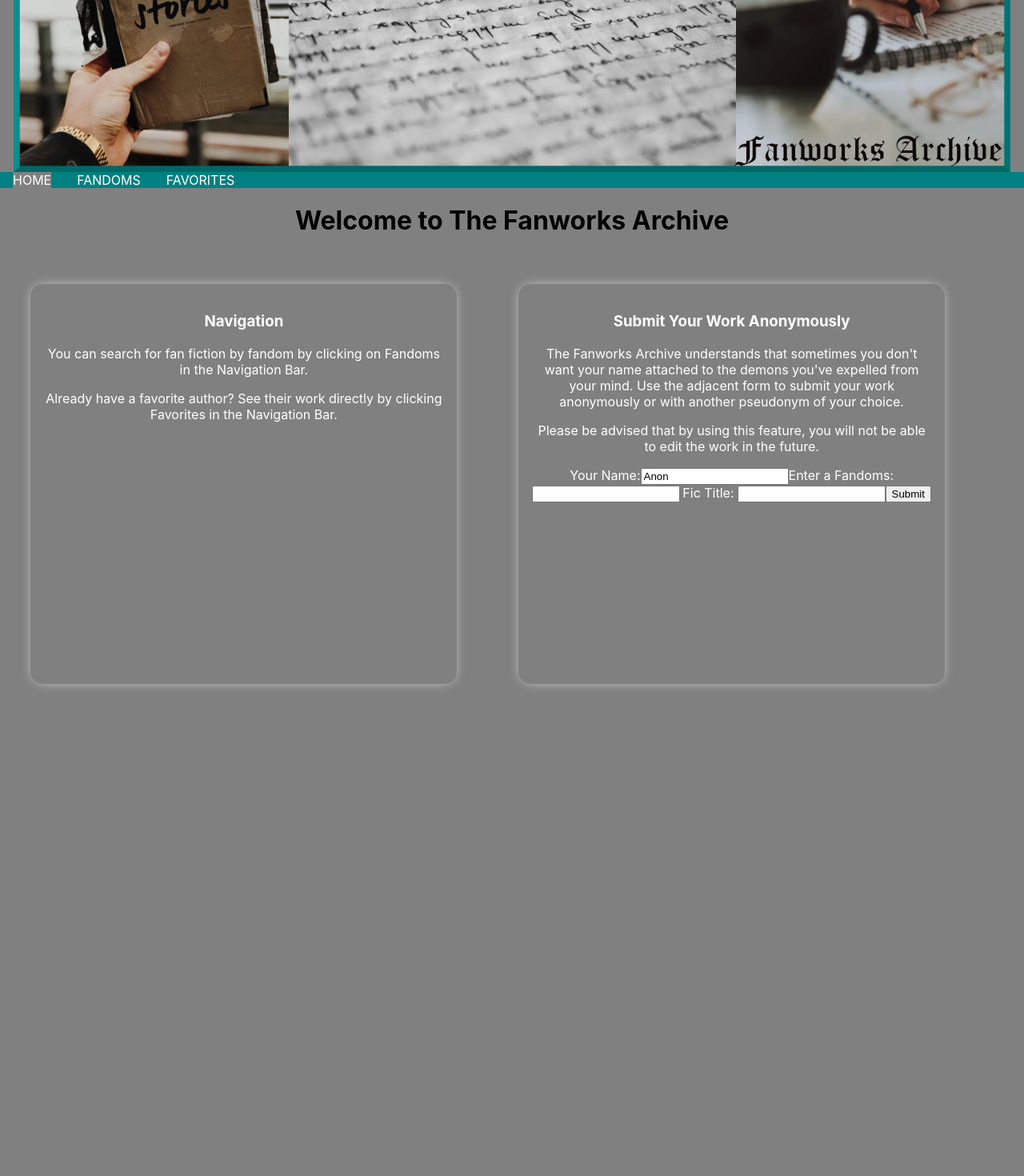
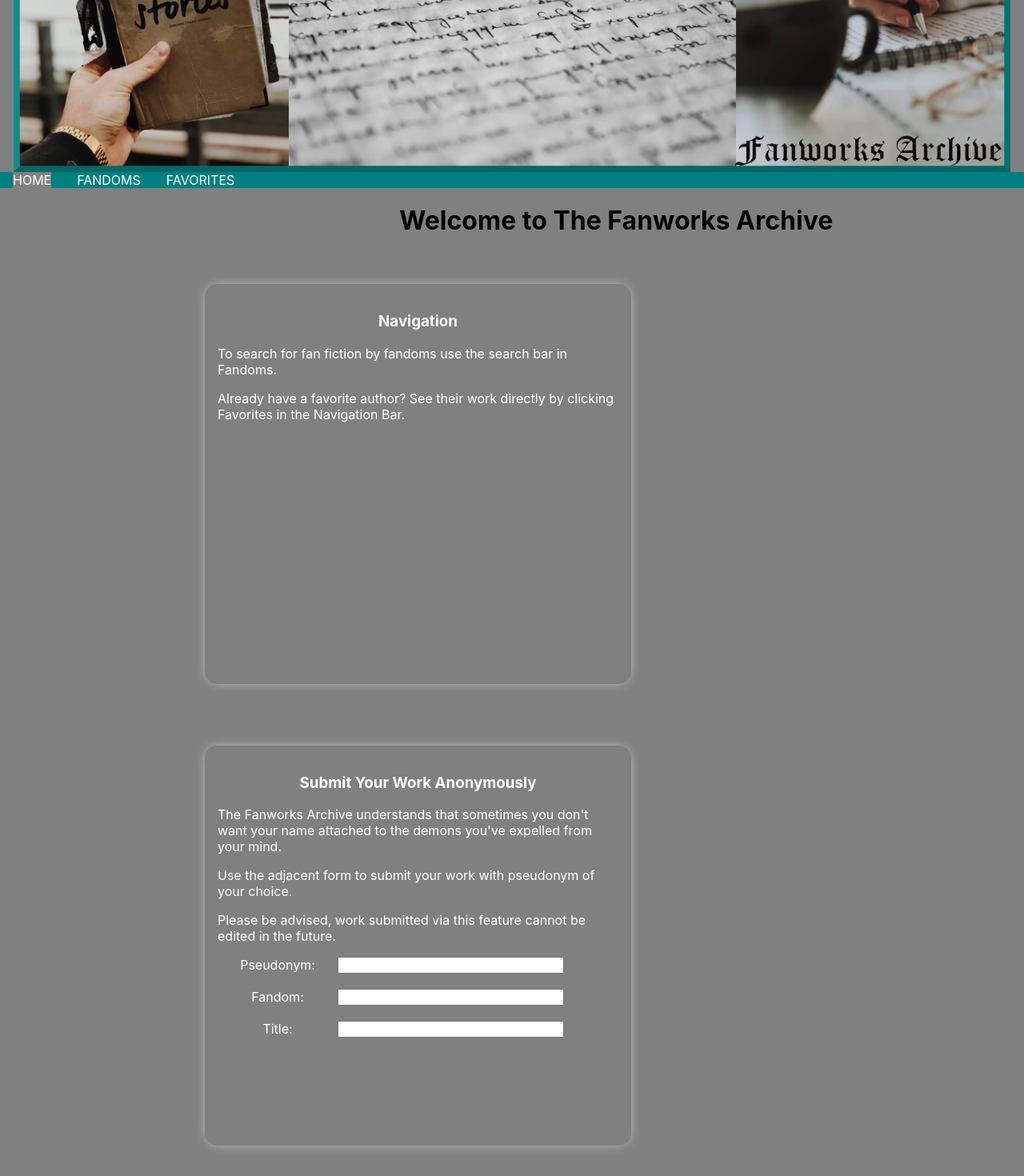
Before and after one commit to kap83/react-fanfic-archive, a React (Create React App) app: page / in a window 1280 px wide. Shown: the part 185-1655 px from the top of the page at 80% size. Before the commit the page ends 1079 px from the top, so only its background shows below. Built offline with nearby package versions, Linux system fonts and the light colour scheme; data requests are answered from the project's data file.

Commit message:
commit message

```diff
--- a/src/Components/App.js
+++ b/src/Components/App.js
@@ -10,6 +10,7 @@ import Favorites from "./Favorites"
 export default function App() {
   const [userData, setUserData] = useState(null)
 
+
   useEffect(()=>{
     fetch("http://localhost:3000/users")
     .then(res => res.json())
@@ -17,6 +18,13 @@ export default function App() {
     )
   },[])
 
+  const handleNewUser = (newUser) => {
+      setUserData([...userData], newUser)
+  }
+
+  const handleFavoriteUpdate = (favoriteUpdate) => {
+      setUserData([...userData], favoriteUpdate)
+  }
 
   return (
     <div>
@@ -24,14 +32,13 @@ export default function App() {
       <NavBar/>
       <Switch>
         <Route path="/fandoms">
-          {userData && <Fandoms
-            userData={userData} setUserData={setUserData} />}
+          {userData && <Fandoms userData={userData} />}
         </Route>
         <Route path="/favorites">
-          {userData && <Favorites userData={userData} setUserData={setUserData} />}
+          {userData && <Favorites handleFavoriteUpdate={handleFavoriteUpdate} userData={userData} />}
         </Route>
         <Route exact path="/">
-          {userData && <Home userData={userData} setUserData={setUserData}/>}
+          {userData && <Home userData={userData} handleNewUser={handleNewUser}/>}
         </Route>
       </Switch>
     </div>
--- /dev/null
+++ b/src/Components/Card.css
@@ -0,0 +1,58 @@
+.image-container{
+    box-shadow: 0px 0px 15px -5px;
+    float: left;
+    height: 100px;
+  }
+  .author-card-container {
+    box-sizing: border-box;
+    color: white;
+    margin: 3%;
+    float: left;
+    border-radius: 15px;
+    width: 533px;
+    height: 500px;
+    text-align: center;
+    padding: 1rem;
+    overflow: hidden;
+    box-shadow: 0px 0px 15px -5px;
+    transition: 0.5s
+  }
+
+.card-container:hover{
+    transform: scale(1.1);
+    box-shadow: 0px 0px 15px -5px;
+  }
+
+.usernameStyle {
+    float: left;
+    margin-left: 1%;
+    margin-top: 0%;
+  }
+
+.btnStyle {
+    float: left;
+    margin-left: 1%
+  }
+
+.fandomLableStyle {
+    display: flex;
+    text-align: start;
+    margin-top: 25%;
+    padding: 0px
+  }
+
+.fandomListStyle {
+    display: flex;
+    margin-left: 30%;
+    list-style-type: none
+  }
+
+.titleLabelStyle {
+    text-align: start;
+  }
+
+.titleListStyle {
+    display: flex;
+    margin-left: 30%;
+    list-style-type: none;
+  }
--- a/src/Components/Card.js
+++ b/src/Components/Card.js
@@ -1,76 +1,45 @@
-import React from 'react'
+import React, {useState} from 'react'
+import './Card.css'
 
-const cardStyle = {
-    marginTop:"3%",
-    marginLeft: "25%",
-    marginRight: "-20%"
+
+export default function Card({user, handleFavoriteUpdate}) {
+  const [click, setClick] = useState(user.favorite)
+
+  const handleClick = () => {
+    setClick((prev) => !prev)
+
+
+    fetch(`http://localhost:3000/users/${user.id}`, {
+      method: "PATCH",
+      headers: {"Content-Type": "application/json"},
+      body: JSON.stringify({favorite: !click})
+    })
+    .then(res => res.json())
+    .then(data => handleFavoriteUpdate(data))
   }
 
-  const usernameStyle = {
-    float: "left",
-    marginLeft: "2%"
-  }
 
-  const fandomLableStyle ={
-    display: "flex",
-    justifyContent: "center",
-    marginTop: "20%",
-    marginBottom: "1%",
-    padding: "0px"
-  }
-
-  const btnStyle = {
-    float: "left",
-    marginTop:"5%",
-    marginLeft: "1%"
-  }
-
-  const fandomListStyle = {
-    display: "inline-block",
-    marginTop: "0" ,
-    justifyContent: "center",
-    marginBottom:"1%",
-    padding: "0px 3px",
-    listStyleType: "none"
-  }
-
-  const titleLabelStyle = {
-    borderStyle: "solid",
-    color: "green",
-    marginTop: "0"
-  }
-
-  const titleListStyle = {
-    listStyleType: "none",
-    marginTop: "0px",
-    display: "flex",
-    justifyContent: "center",
-    borderStyle: "solid",
-    color: "pink"
-  }
 
   const defaultIcon = "https://picsum.photos/id/0/100/100"
 
- export default function Card({user}) {
-
   return (
-      <div className= 'card-container'>
-            <button style={btnStyle}>♥️</button>
-              <div className='image-container' style={cardStyle}>
+      <div className= 'author-card-container'>
+              <div className='image-container' >
                 <img src={user.icon || defaultIcon} alt="icon" />
               </div>
-                <h2 style={usernameStyle}>{user.username}</h2>
-                <h3 style={fandomLableStyle}>Fandoms:</h3>
+                <h1 className='usernameStyle'>{user.username}</h1>
+                <button className= 'btnStyle' onClick={handleClick}>{click ? "❤️" : "♡" }</button>
+                <h3 className='fandomLableStyle'>Fandoms:</h3>
               {user.fandoms?.map((fandom) =>
-                <ul key={crypto.randomUUID()} >
-                  <li style={{listStyleType: "none"}}>{fandom}</li>
+                <ul key={crypto.randomUUID()} className='fandomListStyle'>
+                  <li>{fandom}</li>
                 </ul>)}
+                <h3 className='titleLabelStyle'>Titles:</h3>
               {user.titles?.map((title)=>
-                <ul key={crypto.randomUUID()} style={titleListStyle}>
+                <ul key={crypto.randomUUID()} className='titleListStyle'>
                   <li>{title}</li>
                 </ul>
               )}
-
             </div>
   )
 }
--- a/src/Components/Fandoms.js
+++ b/src/Components/Fandoms.js
@@ -5,7 +5,7 @@ import Card from './Card'
 export default function Fandoms({userData}) {
    const [search, setSearch] = useState("")
    const [localUserData, setLocalUserData] = useState(userData)
-   console.log(search)
+
 
   const handleChange = (e) => {
     setSearch(e.target.value)
@@ -32,6 +32,3 @@ export default function Fandoms({userData}) {
   </>
   )
 }
-
-
-// user.fandoms.includes(search)
--- a/src/Components/Favorites.js
+++ b/src/Components/Favorites.js
@@ -1,44 +1,25 @@
-import React, {useState} from 'react'
+import React from 'react'
 import '../index.css'
 import Card from './Card'
 
-const h1Style = {
-  display: "flex",
-  marginLeft: "45%"
-}
-
- // eslint-disable-next-line
-export default function Favorites({userData, setUserData}) {
-   // eslint-disable-next-line
-  const [click, setClick] = useState("no") //or "yes" b/c this is favorites component
 
 
- // eslint-disable-next-line
-  const handleClick = (e) => {
-    e.preventDefault(e)
-    setClick(!click)
-  }
-// eslint-disable-next-line
-const handleChange = (id) => {
-    fetch(`http://localhost:3000/users/${id}`, {
-      method: "PATCH",
-      headers: {"Content-Type": "application/json"},
-      // body: JSON.stringify({"favorite": value})
-    })
-    .then(res=> console.log(res))
-    // .then(data => console.log(data))
-}
+export default function Favorites({userData, handleFavoriteUpdate}) {
+
 
   // eslint-disable-next-line
   const yes = <span roll="img" aria-label='Red Heart'>♥️</span>
   // eslint-disable-next-line
   const no = <span roll="img" aria-label='White Heart'>♡</span>
 
-
   return (
     <>
-        <h1 style={h1Style}>FAVORITE AUTHORS</h1>
-      {userData.map((user) => user.favorite === "yes" ? <Card key={user.id} user={user}/> : null)}
+      {userData.map((user) => user.favorite === true ?
+        <Card
+          handleFavoriteUpdate={handleFavoriteUpdate}
+          key={user.id}
+          user={user}/>
+          : null)}
     </>
   )
 }
--- a/src/Components/Home.js
+++ b/src/Components/Home.js
@@ -1,71 +1,27 @@
-import React, {useState} from 'react'
+import React from 'react'
+import NewAuthorSubmit from './NewAuthorSubmit'
 import '../index.css'
 
-//card favorite authors
-//card your fics
-//card your fandoms
 
-export default function Home({userData, setUserData}) {
-  const [username, setUsername] = useState("Anon")
-  const [fandom, setFandom] = useState("")
-  const [title, setTitle] = useState("")
-
-  const handleSubmit =(e) => {
-    e.preventDefault()
-    const newUserData = {
-      username: username,
-      fandoms: [fandom],
-      titles: [title]
-    }
-
-    fetch("http://localhost:3000/users", {
-      method: 'POST',
-      headers: {"Content-Type": "application/json"},
-      body: JSON.stringify(newUserData)
-    })
-    .then(res=> res.json())
-    .then(newData => handleUpdateUserData(newData) )
-  }
-
-
-  function handleUpdateUserData(newData){
-    setUserData([...userData], newData)
-  }
+export default function Home({handleNewUser}) {
 
   return (
   <>
-      <h1 style={{display: "flex", justifyContent: "center"}}>Welcome to The Fanworks Archive</h1>
+    <h1>Welcome to The Fanworks Archive</h1>
     <div className='card-container'>
       <h3>Navigation</h3>
-        <p>You can search for fan fiction by fandom by clicking on Fandoms in the Navigation Bar.</p>
+      <p>To search for fan fiction by fandoms use the search bar in Fandoms.</p>
       <p>Already have a favorite author? See their work directly by clicking Favorites in the Navigation Bar.</p>
     </div>
+
     <div className='card-container'>
-        <h3>Submit Your Work Anonymously </h3>
-        <p>The Fanworks Archive understands that sometimes you don't want your name attached to the demons you've expelled from your mind. Use the adjacent form to submit your work anonymously or with another pseudonym of your choice.</p>
-        <p>Please be advised that by using this feature, you will not be able to edit the work in the future.</p>
-        <form onSubmit={handleSubmit}>
-        <label>Your Name:</label>
-        <input
-          type ="text"
-          value={username}
-          onChange={(e)=> setUsername(e.target.value)}
-        />
-        <label>Enter a Fandoms: </label>
-        <input
-          type ="text"
-          value={fandom}
-          onChange={(e) => setFandom(e.target.value)}
-        />
-        <label style={{paddingLeft: '3px', paddingRight: '4px'}}>
-          Fic Title:
-        </label>
-        <input
-          value={title}
-          onChange={(e)=> setTitle(e.target.value)}
-          />
-        <button type="submit">Submit</button>
-      </form>
+      <h3>Submit Your Work Anonymously</h3>
+      <p>The Fanworks Archive understands that sometimes you don't want your name attached to the demons you've expelled from your mind.</p>
+      <p>Use the adjacent form to submit your work with pseudonym of your choice.</p>
+      <p>Please be advised, work submitted via this feature cannot be edited in the future.</p>
+
+      <NewAuthorSubmit handleNewUser={handleNewUser}/>
+
     </div>
     </>
   )
--- /dev/null
+++ b/src/Components/NewAuthorSubmit.js
@@ -0,0 +1,61 @@
+import React, {useState} from 'react'
+import '../index.css'
+
+export default function NewAuthorSubmit({handleNewUser}) {
+
+    const [username, setUsername] = useState("")
+    const [fandom, setFandom] = useState("")
+    const [title, setTitle] = useState("")
+
+
+    const handleSubmit =() => {
+      const newUserData = {
+        username: username,
+        fandoms: [fandom],
+        titles: [title]
+      }
+
+      fetch("http://localhost:3000/users", {
+        method: 'POST',
+        headers: {"Content-Type": "application/json"},
+        body: JSON.stringify(newUserData)
+      })
+      .then(res=> res.json())
+      .then(newData => handleNewUser(newData))
+
+    }
+
+
+  return (
+    <div>
+        <form onSubmit={handleSubmit}>
+        <label className='formLabelStyle'>Pseudonym:</label>
+        <input
+          type ="text"
+          value={username}
+         className='inputStyle'
+          onChange={(e)=> setUsername(e.target.value)}
+        />
+        <br />
+        <br />
+       <label className='formLabelStyle'>Fandom:</label>
+        <input
+          type ="text"
+          value={fandom}
+          className='inputStyle'
+          onChange={(e) => setFandom(e.target.value)}
+        />
+        <br />
+        <br />
+        <label className='formLabelStyle'>Title:</label>
+        <input
+          value={title}
+          className='inputStyle'
+          onChange={(e)=> setTitle(e.target.value)}
+          />
+        {/* <button type="submit">Submit</button> */}
+      </form>
+
+    </div>
+  )
+}
--- a/src/index.css
+++ b/src/index.css
@@ -1,4 +1,3 @@
-
 body {
   margin: 0;
   font-family: -apple-system, BlinkMacSystemFont, 'Segoe UI', 'Roboto', 'Oxygen',
@@ -14,6 +13,14 @@ code {
     monospace;
 }
 
+h1 {
+  display: flex;
+  margin-Left: 39%
+}
+
+p {
+  text-align: left;
+}
 
 header {
   height: 400px;
@@ -26,8 +33,6 @@ header {
   background-color: teal;
   color: white;
   display: flex;
-  /* justify-content: space-between; */
-  /* align-items: center; */
   gap: 2rem;
   padding: 0 1rem
 }
@@ -37,32 +42,12 @@ nav a {
   text-decoration: none;
 }
 
-/* .navBar label {
-  padding: 0px;
-  text-align: center;
-} */
-/* reminder to center later  */
-.username {
-  margin-left: 30%;
-  padding: 0 1rem;
-  align-items: center;
-  display: flex;
-}
-
-.navBar .btn {
-  margin-left: 40%;
-  align-items: center;
-  padding: 0
-}
-
 .card-container {
   box-sizing: border-box;
   color: white;
-  margin: 3%;
+  margin: 3% -10% 3% 20%;
   float: left;
   border-radius: 15px;
-  align-items: center;
-  justify-content:center;
   width: 533px;
   height: 500px;
   text-align: center;
@@ -72,14 +57,13 @@ nav a {
   transition: 0.5s
 }
 
-.card-container:hover{
-  transform: scale(1.1);
-  box-shadow: 0px 0px 15px -5px;
+.formLabelStyle {
+  float: left;
+  width: 150px;
 }
 
-.image-container{
-  box-shadow: 0px 0px 15px -5px;
+.inputStyle {
   float: left;
-  height: 100px;
+  padding-left: 20%
 
 }
```
Also changed, not shown: db.json (+6 -6 lines), src/Components/App.css (deleted, +0 -25 lines), src/Components/Comments.js (+17 -12 lines). Lines whose indentation alone changed are shown as unchanged.
